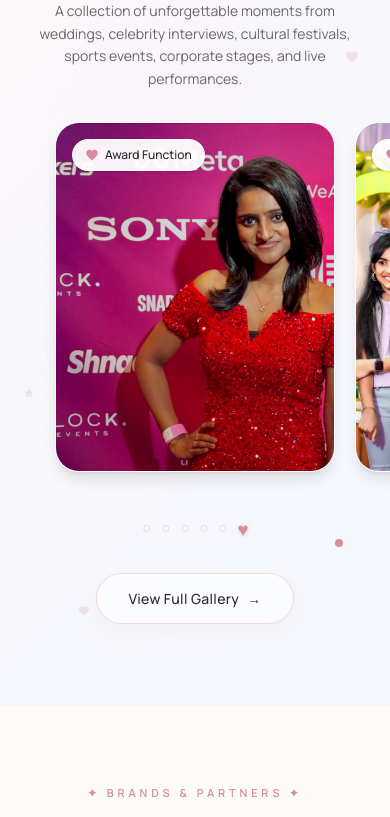
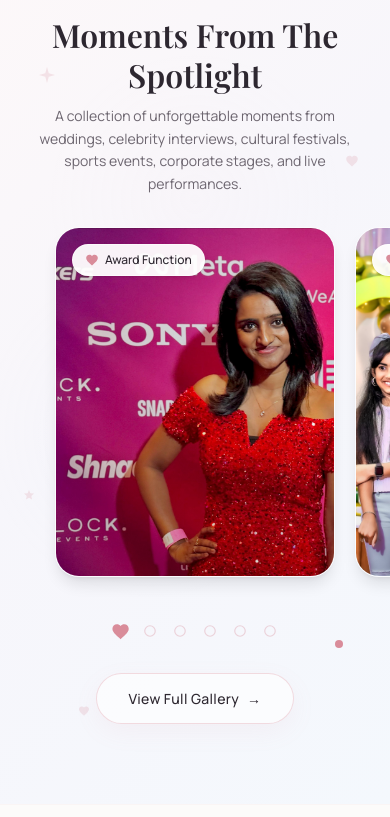
Before and after one commit to elvin-ux/riya-portfolio, a Next.js app: page / in a window 390 px wide. Shown: the part 2234-3051 px from the top of the page. Built offline with nearby package versions, Linux system fonts and the light colour scheme; a web font is replaced by a local one.

Commit message:
fix: scrollbar flicker, pagination flicker, uniform two-line event cards

```diff
--- a/src/app/globals.css
+++ b/src/app/globals.css
@@ -33,3 +33,12 @@ body {
   position: relative;
   background-color: var(--background);
 }
+
+/* Hide scrollbar cross-browser — used in the highlights carousel */
+.scrollbar-none {
+  scrollbar-width: none;       /* Firefox */
+  -ms-overflow-style: none;    /* IE / Edge */
+}
+.scrollbar-none::-webkit-scrollbar {
+  display: none;               /* Chrome / Safari / Opera */
+}
--- a/src/components/hero/events-section.tsx
+++ b/src/components/hero/events-section.tsx
@@ -71,24 +71,26 @@ export function EventsSection() {
                   borderColor: "rgba(255, 255, 255, 0.9)",
                   boxShadow: "0 10px 30px rgba(80, 80, 120, 0.06)",
                 }}
-                className={`group flex items-center justify-center gap-2 rounded-full border transition-all duration-250 ease-out hover:translate-y-[-4px] hover:bg-white/85 hover:shadow-[0_12px_35px_rgba(217,140,154,0.06)] cursor-pointer text-center w-full max-w-[280px] md:max-w-none ${
+                className={`group flex flex-col items-center justify-center gap-1.5 rounded-full border transition-all duration-250 ease-out hover:translate-y-[-4px] hover:bg-white/85 hover:shadow-[0_12px_35px_rgba(217,140,154,0.06)] cursor-pointer text-center w-full max-w-[280px] md:max-w-none h-[96px] md:h-[108px] ${
                   isPrimary
-                    ? "px-5 py-4 md:px-[28px] md:py-[18px]"
-                    : "px-4 py-3.5 md:px-[22px] md:py-[14px] opacity-90 hover:opacity-100"
+                    ? "px-5 md:px-[28px]"
+                    : "px-4 md:px-[22px] opacity-90 hover:opacity-100"
                 }`}
               >
                 {/* Accent Symbol */}
-                <span className="text-[#D98C9A] text-[14px] select-none transition-transform duration-300 group-hover:scale-125">
+                <span className="text-[#D98C9A] text-[14px] select-none transition-transform duration-300 group-hover:scale-125 leading-none">
                   ✦
                 </span>
 
-                {/* Category Text */}
+                {/* Category Text — max-width forces two-line wrap on every label */}
                 <span
-                  className="font-[family-name:var(--font-serif)] font-semibold text-[#3B343A] tracking-wide"
+                  className="font-[family-name:var(--font-serif)] font-semibold text-[#3B343A] tracking-wide leading-snug text-center"
                   style={{
                     fontSize: isPrimary
                       ? "clamp(15px, 1.6vw, 21px)"
                       : "clamp(13px, 1.4vw, 18px)",
+                    maxWidth: "9ch",
+                    display: "block",
                   }}
                 >
                   {category.name}
--- a/src/components/hero/highlights-section.tsx
+++ b/src/components/hero/highlights-section.tsx
@@ -170,10 +170,12 @@ const StaticDecorations = memo(function StaticDecorations() {
 });
 
 // ---------------------------------------------------------------------------
-// IntersectionObserver hook — no onScroll, no main-thread thrashing
+// Snap-aware scroll index hook
+// Updates ONLY after the snap animation finishes (scrollend), never during drag.
+// Falls back to a debounced scroll event on browsers without scrollend support.
 // ---------------------------------------------------------------------------
 
-function useMobileScrollIndex(
+function useSnapScrollIndex(
   scrollRef: React.RefObject<HTMLDivElement | null>,
   count: number
 ) {
@@ -181,33 +183,132 @@ function useMobileScrollIndex(
 
   useEffect(() => {
     const container = scrollRef.current;
-    if (!container) return;
+    if (!container || count === 0) return;
 
-    const cards = Array.from(container.children) as HTMLElement[];
-    if (cards.length === 0) return;
+    // Reads the snapped index synchronously from the DOM — no Observer needed.
+    function readSnappedIndex(): number {
+      const el = container!;
+      const containerCenter = el.scrollLeft + el.clientWidth / 2;
+      const cards = Array.from(el.children) as HTMLElement[];
+      let closest = 0;
+      let minDist = Infinity;
+      cards.forEach((card, i) => {
+        const cardCenter = card.offsetLeft + card.offsetWidth / 2;
+        const dist = Math.abs(containerCenter - cardCenter);
+        if (dist < minDist) { minDist = dist; closest = i; }
+      });
+      return closest;
+    }
 
-    const observer = new IntersectionObserver(
-      (entries) => {
-        let best = { ratio: -1, index: 0 };
-        entries.forEach((entry) => {
-          const idx = cards.indexOf(entry.target as HTMLElement);
-          if (idx !== -1 && entry.intersectionRatio > best.ratio) {
-            best = { ratio: entry.intersectionRatio, index: idx };
-          }
-        });
-        if (best.ratio > 0) {
-          setActiveIndex(best.index);
-        }
-      },
-      { root: container, threshold: [0.5, 0.75, 1.0] }
-    );
+    // Prefer scrollend (fires exactly once after snapping stops)
+    const supportsScrollEnd = "onscrollend" in window;
 
-    cards.forEach((card) => observer.observe(card));
-    return () => observer.disconnect();
+    let debounceTimer: ReturnType<typeof setTimeout> | null = null;
+
+    function onScrollEnd() {
+      setActiveIndex(readSnappedIndex());
+    }
+
+    function onScroll() {
+      // Debounce fallback — commit only after scrolling pauses for 120 ms
+      if (debounceTimer) clearTimeout(debounceTimer);
+      debounceTimer = setTimeout(() => {
+        setActiveIndex(readSnappedIndex());
+      }, 120);
+    }
+
+    if (supportsScrollEnd) {
+      container.addEventListener("scrollend", onScrollEnd, { passive: true });
+    } else {
+      container.addEventListener("scroll", onScroll, { passive: true });
+    }
+
+    return () => {
+      if (supportsScrollEnd) {
+        container.removeEventListener("scrollend", onScrollEnd);
+      } else {
+        container.removeEventListener("scroll", onScroll);
+        if (debounceTimer) clearTimeout(debounceTimer);
+      }
+    };
   }, [scrollRef, count]);
 
   return activeIndex;
 }
+
+// ---------------------------------------------------------------------------
+// CarouselIndicators — always-mounted dots, styled-only active state.
+// Memoized so it never re-renders during scroll events in MobileCarousel.
+// ---------------------------------------------------------------------------
+
+const CarouselIndicators = memo(function CarouselIndicators({
+  count,
+  activeIndex,
+}: {
+  count: number;
+  activeIndex: number;
+}) {
+  return (
+    <div
+      className="flex items-center gap-2.5 mt-5 select-none"
+      aria-hidden="true"
+    >
+      {Array.from({ length: count }).map((_, i) => {
+        const isActive = i === activeIndex;
+        return (
+          <span
+            key={i}
+            style={{
+              display: "inline-flex",
+              alignItems: "center",
+              justifyContent: "center",
+              width: 20,
+              height: 20,
+              // Transition only the properties we actually change — never 'all'
+              transition: "opacity 250ms ease, transform 250ms ease",
+              opacity: isActive ? 1 : 0.35,
+              transform: isActive ? "scale(1.15)" : "scale(1)",
+              color: "#D98C9A",
+            }}
+          >
+            {/* Heart is always mounted; opacity/scale drive the active state */}
+            <svg
+              viewBox="0 0 24 24"
+              width={isActive ? 17 : 0}
+              height={isActive ? 17 : 0}
+              style={{
+                position: "absolute",
+                fill: "#D98C9A",
+                transition: "opacity 250ms ease, width 250ms ease, height 250ms ease",
+                opacity: isActive ? 1 : 0,
+                pointerEvents: "none",
+              }}
+            >
+              <path d="M12 21.35l-1.45-1.32C5.4 15.36 2 12.28 2 8.5 2 5.42 4.42 3 7.5 3c1.74 0 3.41.81 4.5 2.09C13.09 3.81 14.76 3 16.5 3 19.58 3 22 5.42 22 8.5c0 3.78-3.4 6.86-8.55 11.54L12 21.35z" />
+            </svg>
+            {/* Dot ring always mounted; fades out when active */}
+            <svg
+              viewBox="0 0 24 24"
+              width={14}
+              height={14}
+              style={{
+                position: "absolute",
+                fill: "none",
+                stroke: "#D98C9A",
+                strokeWidth: 2,
+                transition: "opacity 250ms ease",
+                opacity: isActive ? 0 : 1,
+                pointerEvents: "none",
+              }}
+            >
+              <circle cx="12" cy="12" r="9" />
+            </svg>
+          </span>
+        );
+      })}
+    </div>
+  );
+});
 
 // ---------------------------------------------------------------------------
 // MobileCarousel — isolated component so its state never re-renders the parent
@@ -215,17 +316,20 @@ function useMobileScrollIndex(
 
 function MobileCarousel({ images }: { images: HighlightItem[] }) {
   const scrollRef = useRef<HTMLDivElement>(null);
-  const activeIndex = useMobileScrollIndex(scrollRef, images.length);
+  const activeIndex = useSnapScrollIndex(scrollRef, images.length);
 
   return (
     <div className="md:hidden flex flex-col items-center w-full">
-      {/* Scroll container — no onScroll handler, IntersectionObserver does the work */}
+      {/* Scroll container — scrollend / debounced-scroll drives activeIndex */}
       <div
         ref={scrollRef}
-        className="flex overflow-x-auto gap-5 pb-6 pt-2 w-screen scrollbar-none snap-x snap-mandatory overflow-y-visible transform-gpu"
+        className="flex overflow-x-auto gap-5 pb-6 pt-2 w-screen scrollbar-none snap-x snap-mandatory transform-gpu"
         style={{
           paddingLeft: "calc(50vw - 140px)",
           paddingRight: "calc(50vw - 140px)",
+          scrollbarWidth: "none",
+          msOverflowStyle: "none",
+          overflowY: "hidden",
         }}
       >
         {images.map((image, i) => (
@@ -233,7 +337,7 @@ function MobileCarousel({ images }: { images: HighlightItem[] }) {
             key={`mobile-${image.src}`}
             className="snap-center flex-shrink-0 w-[280px] aspect-[4/5] relative rounded-[24px] overflow-hidden border border-white/50 shadow-lg cursor-pointer"
           >
-            {/* Event tag — solid bg, no backdrop-blur */}
+            {/* Event tag */}
             <div className="absolute top-4 left-4 z-20 flex items-center gap-1.5 rounded-full px-3 py-1.5 text-[12px] font-medium bg-white/95 border border-white/60 shadow-sm text-[#2D2730] pointer-events-none select-none">
               <span className="flex items-center justify-center">
                 <HeartIcon filled={true} />
@@ -258,18 +362,8 @@ function MobileCarousel({ images }: { images: HighlightItem[] }) {
         ))}
       </div>
 
-      {/* Indicator dots */}
-      <div className="flex items-center gap-2.5 mt-5 text-[#D98C9A] select-none text-[15px]">
-        {images.map((_, i) => (
-          <span key={`indicator-${i}`} className="transition-all duration-300 transform">
-            {i === activeIndex ? (
-              <span className="text-[17px] font-bold inline-block scale-110 drop-shadow-sm">♥</span>
-            ) : (
-              <span className="opacity-40 inline-block">○</span>
-            )}
-          </span>
-        ))}
-      </div>
+      {/* Indicator — memoized, receives only the committed snap index */}
+      <CarouselIndicators count={images.length} activeIndex={activeIndex} />
     </div>
   );
 }
```
